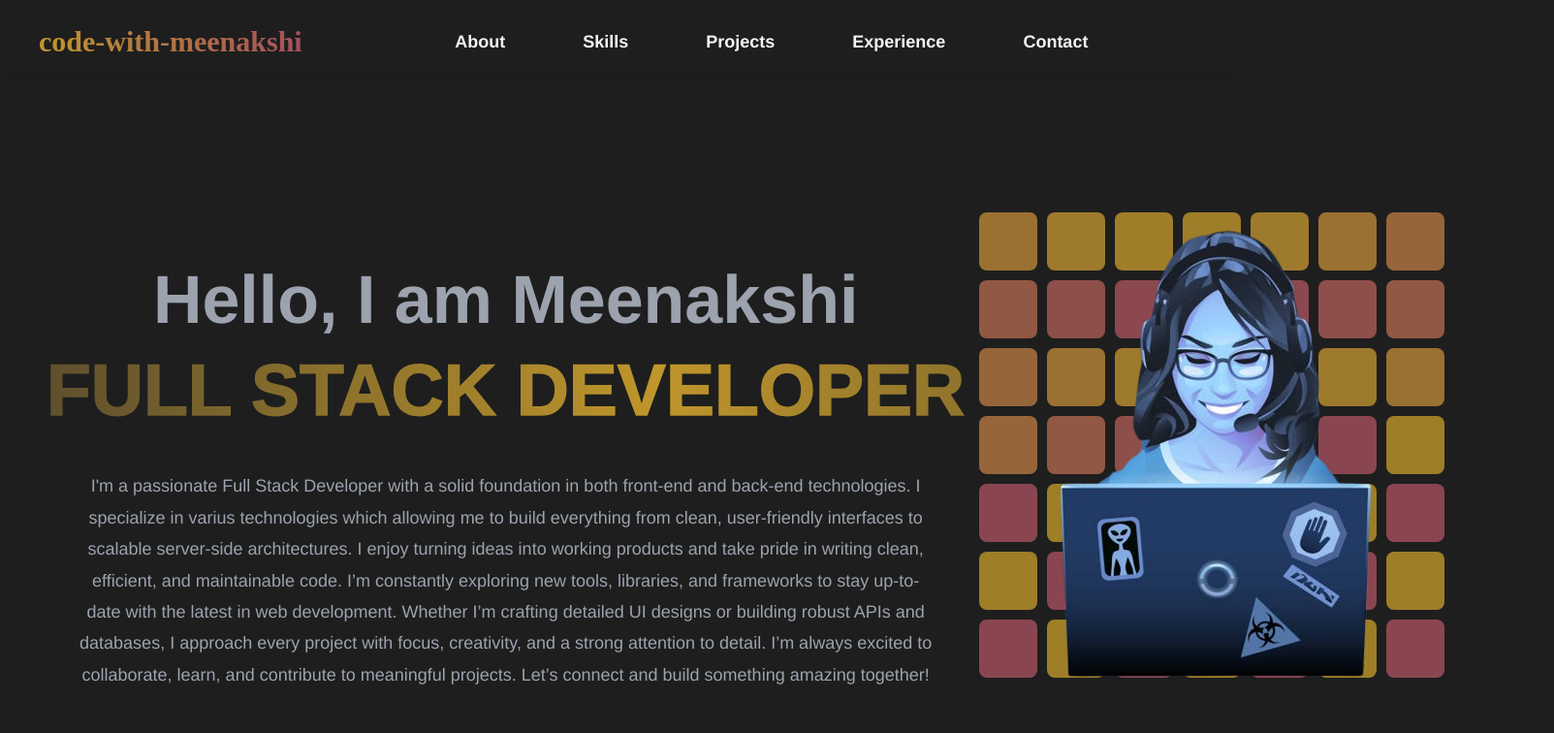
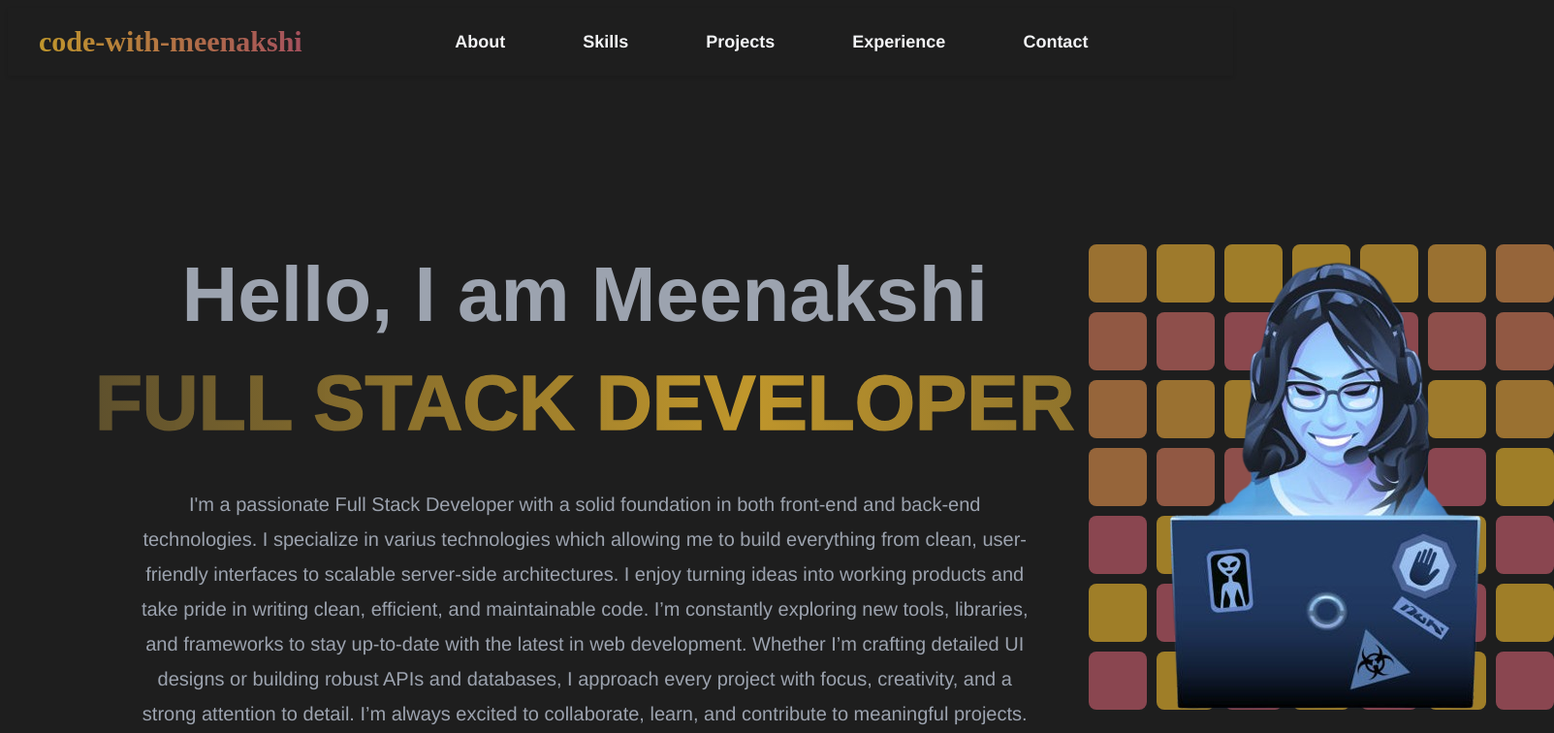
Before and after one commit to meenakshi-kondal/portfolio, an Angular app: page /about in a window 1280 px wide. Shown: the top 756 px of the page at 97% size, 1603 px wide, since content can reach past the window. Built offline with nearby package versions, Linux system fonts and the light colour scheme.

Commit message:
update css

```diff
--- a/src/app/components/home/home.component.html
+++ b/src/app/components/home/home.component.html
@@ -1,4 +1,6 @@
-<div class="home-content content-container">
+<div class="content-container">
+
+    <div class="home-content">
 
         <div class="content">
             <span class="greetings">
@@ -14,12 +16,10 @@
         </div>
         <div class="profile">
             <div class="grid-patch">
-            <div
-            *ngFor="let dot of square; let i = index"
-            class="square"
-            [style.--delay]="(i * 0.2) + 's'">
+                <div *ngFor="let dot of square; let i = index" class="square" [style.--delay]="(i * 0.2) + 's'">
                 </div>
             </div>
             <img [src]="developer" alt="profile">
         </div>
     </div>
+</div>
--- a/src/app/components/home/home.component.scss
+++ b/src/app/components/home/home.component.scss
@@ -2,7 +2,7 @@
   display: flex;
   justify-content: space-between;
   align-items: center;
-  padding: 9% 40px;
+  padding: 100px 0;
   gap: 40px;
 
   .content {
@@ -13,14 +13,14 @@
     flex-direction: column;
 
     .greetings {
-      font-size: var(--text-large);
+      font-size: 80px;
       color: var(--color-muted);
       font-weight: 700;
     }
 
     .name {
-      padding-top: 10px;
-      font-size: var(--text-heading);
+      padding-top: 20px;
+      font-size: 80px;
       font-weight: 700;
       color: transparent;
       -webkit-text-stroke: 1.5px transparent;
@@ -36,10 +36,10 @@
 
     .description {
       margin-top: 40px;
-      font-size: var(--text-medium);
+      font-size: 20px;
       color: var(--color-muted);
       line-height: 1.8;
-      padding: 0 30px;
+      padding: 0 40px;
 
     }
   }
--- a/src/app/components/projects/projects.component.scss
+++ b/src/app/components/projects/projects.component.scss
@@ -1,6 +1,5 @@
 .project-content {
-	background-image: linear-gradient(180deg, #252428, #29282c00);
-	background-color: #F1C9611A;
+
 
 	.project-title {
 		padding: 10px 0;
--- a/src/styles.scss
+++ b/src/styles.scss
@@ -7,8 +7,6 @@
   --color-muted: #9ca3af;
   --text-medium: 18px;
   --text-small: 14px;
-  --text-large: 70px;
-  --text-heading: 75px;
   --text-title: 45px;
   --text-sub-heading: 22px;
 }
@@ -24,7 +22,7 @@ body {
 }
 
 .content-container {
-  padding: 30px 50px;
+  padding: 30px 90px;
 }
 
 // mobile responsive
```
Lines whose indentation alone changed are shown as unchanged.
